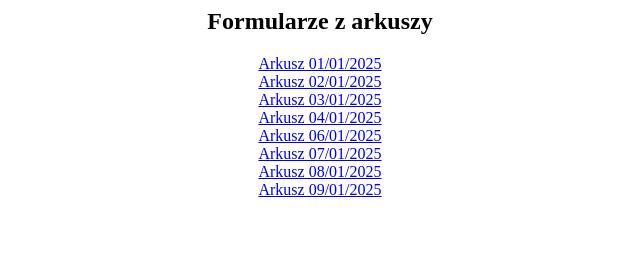
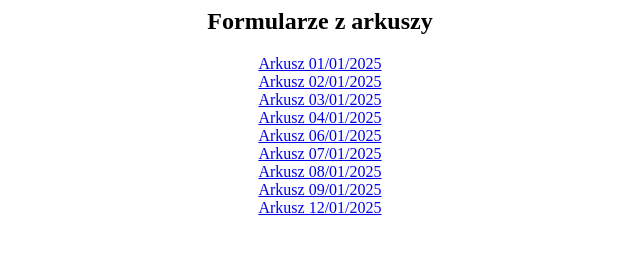
Before and after one commit to szawarapatryk/formularze-arkusze, a plain HTML site: page index.html in a window 1280 px wide. Shown: the whole page, without its empty margins (320-960 px from the left). Drawn offline with Linux system fonts and the light colour scheme.

Commit message:
Update index.html

```diff
--- a/index.html
+++ b/index.html
@@ -31,6 +31,8 @@
         <div>
             <a href="09.html">Arkusz 09/01/2025</a>
         </div>
+        <div>
+            <a href="12.html">Arkusz 12/01/2025</a>
+        </div>
     </body>
-
 </html>
```
